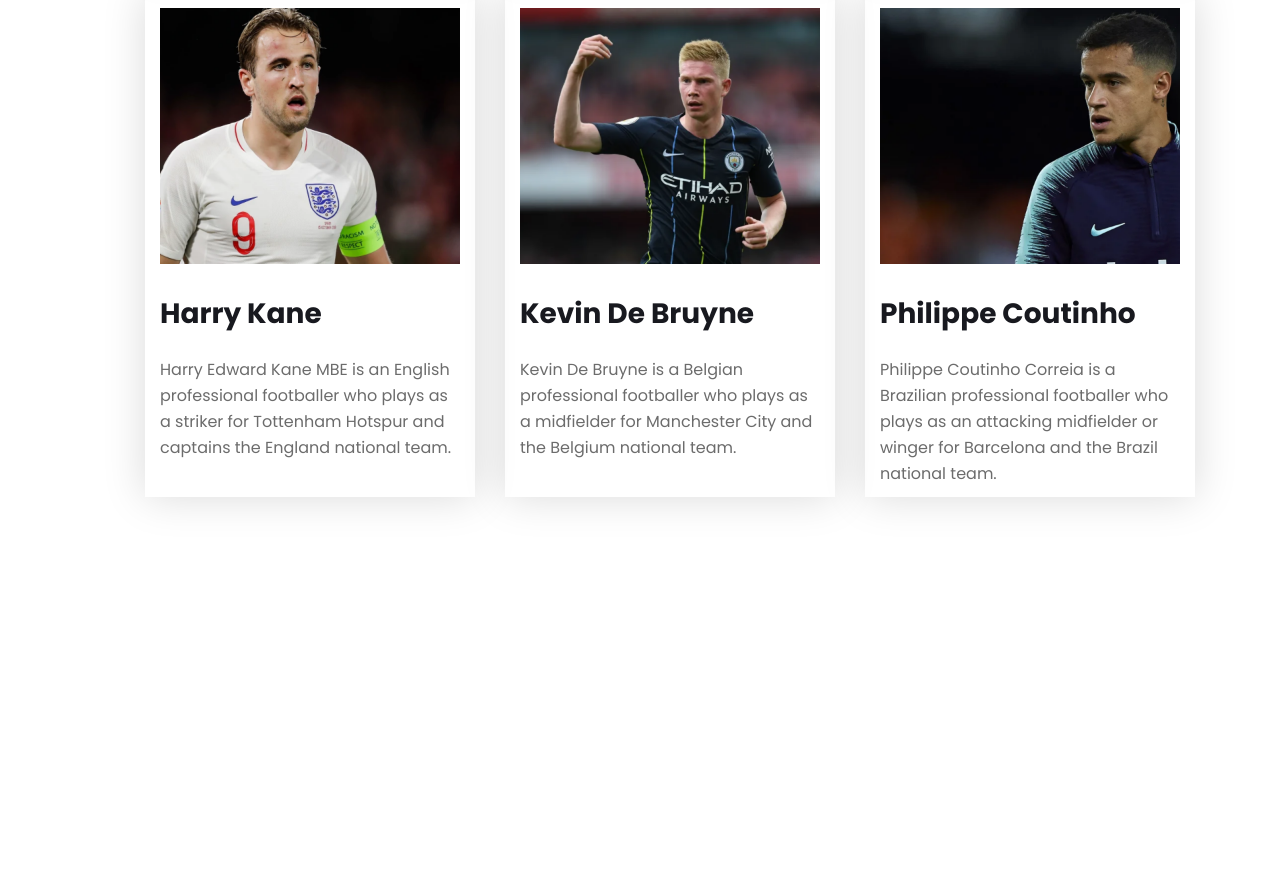
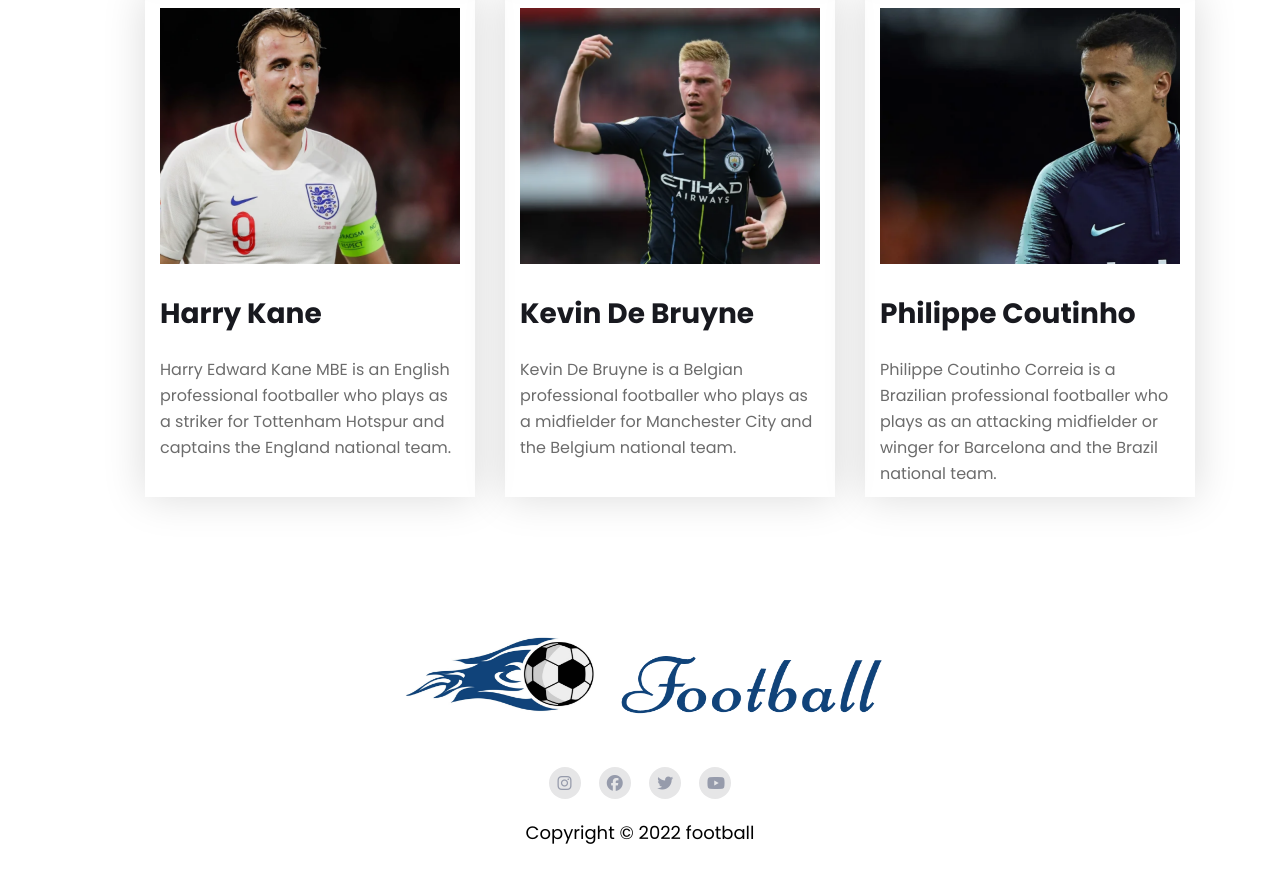
Before and after one commit to Prince-Baust/responsive-football, a plain HTML site: page index.html in a window 1280 px wide. Shown: the part 2347-3230 px from the top of the page. Before the commit the page ends 2914 px from the top, so only its background shows below. Drawn offline with Linux system fonts and the light colour scheme.

Commit message:
footer section complete

```diff
--- a/index.html
+++ b/index.html
@@ -21,7 +21,7 @@
     </div>
   </section>
 <!--  Top Section End-->
-<!--  Players Section-->
+  <!--  Players Section Start-->
   <section class="players">
     <div class="player box-shadow">
       <div><img class="player__pic" src="images/players/player-1.png" alt=""></div>
@@ -120,6 +120,17 @@
     </div>
 
   </section>
+  <!--  Players Section End-->
 </main>
+<footer>
+  <img class="footer__img" src="images/Logo.png" alt="">
+  <div class="footer__icons">
+    <i class="footer__icons__icon fab fa-instagram"></i>
+    <i class="footer__icons__icon fab fa-facebook"></i>
+    <i class="footer__icons__icon fab fa-twitter"></i>
+    <i class="footer__icons__icon fab fa-youtube"></i>
+  </div>
+  <p class="footer__text">Copyright &copy 2022 football</p>
+</footer>
 </body>
 </html>
--- a/styles/style.css
+++ b/styles/style.css
@@ -70,13 +70,11 @@ body {
     padding: 70px 145px;
     justify-items: center;
 }
-
 .player {
     height: 474px;
     width: 300px;
     padding: 15px;
 }
-
 .player__pic {
     width: 100%;
 }
@@ -91,3 +89,32 @@ body {
     color: #6C6C6C;
     line-height: 26px;
 }
+
+/*----------------------*\
+  Footer Section Styles
+\*----------------------*/
+
+footer {
+    text-align: center;
+    margin: 63px;
+}
+
+.footer__img {
+    height: 110px;
+    width: 484px;
+}
+
+.footer__icons__icon {
+    color: #969BAB;
+    background-color: #E6E6E7;
+    height: 17px;
+    width: 17px;
+    border-radius: 16px;
+    padding: 7.5px;
+    margin: 20px 7px;
+}
+
+.footer__text {
+    font-size: 18px;
+    margin: 0;
+}
```
